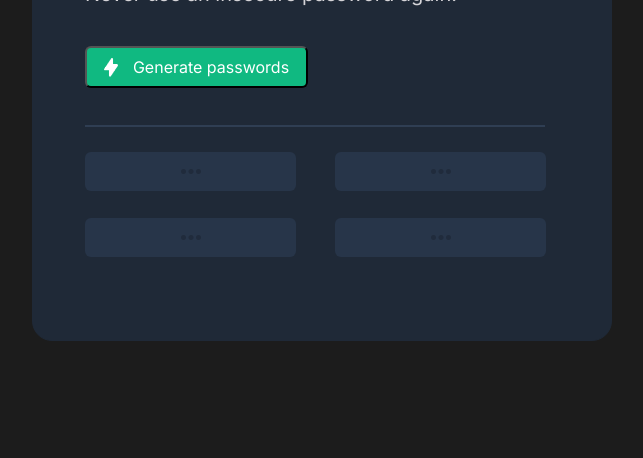
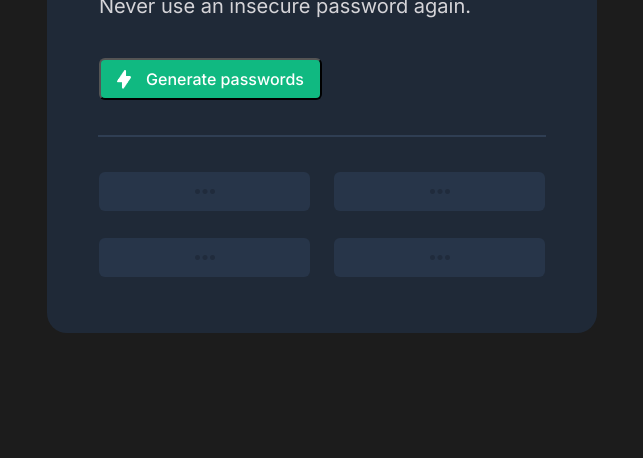
Before and after one commit to begs/password-generator, a plain HTML site: page index.html in a window 1280 px wide. Shown: the part 342-800 px from the top of the page, without its empty margins (318-961 px from the left). Drawn offline with Linux system fonts and the light colour scheme.

Commit message:
Rewrite several parts. Add flexbox. More efficient JS

```diff
--- a/index.css
+++ b/index.css
@@ -1,10 +1,10 @@
 html, body {
     margin: 0;
     padding: 0;
-    font-family: 'Karla';
+    font-family: 'Inter';
+    font-weight: 500;
     position: relative;
     background: #1C1C1C;
-    //min-height: 100vh;
     color: #FFFFFF;
     display: flex;
     justify-content: center;
@@ -12,26 +12,29 @@ html, body {
 }
 
 box {
-    width: 400px;
-    height: 400px;
-    border: 1px solid #1F2937;
+    width: 550px;
+    height: 550px;
     border-radius: 20px;
     background: #1F2937;
-    padding: 118px 126px 46px 52px;
+}
+
+#header-wrapper {
+    margin: 118px 144px 25px 52px;
 }
 
 .card-header {
+    font-family: 'Karla';
     font-style: normal;
     font-weight: 800;
     font-size: 40px;
     line-height: 40px;
 
     letter-spacing: -0.025em;
-
     color: #FFFFFF;
 }
 
 .card-header-green {
+    font-family: 'Karla';
     color: #10B981;
     font-style: normal;
     font-weight: 800;
@@ -50,16 +53,15 @@ box {
     padding-bottom: 1px;
     padding-top: 0px;
     color: #D5D4D8;
+    margin: 0 126px 51px 52px;
 }
 
 .generate-button {
     display: flex;
-    flex-direction: row;
     justify-content: center;
     align-items: center;
     background: #10B981;
-    margin-top: 51px;
-    margin-bottom: 29px;
+    margin: 0 275px 35px 52px;
     border-radius: 6px;
 
     height: 42px;
@@ -77,70 +79,26 @@ box {
 }
 
 .divider {
-    position: absolute;
-    width: 458px;
+    width: 446px;
     height: 0px;
-
     border: 1px solid #2F3E53;
+    margin-bottom: 35px;
 }
 
-.password-content-box-1 {
-    position: absolute;
-    width: 211px;
-    height: 39px;
-
-    background: #273549;
-    border-radius: 6px;
-    margin-top: 35px;
-    display: flex;
-    flex-direction: row;
-    justify-content: center;
-    align-items: center;
-}
-
-
-.password-content-box-2 {
-    position: absolute;
-    width: 211px;
-    height: 39px;
-
-    background: #273549;
-    border-radius: 6px;
-    margin-top: 35px;
-    margin-left: 250px;
-    justify-content: center;
-    align-items: center;
-    flex-direction: row;
-    display: flex;
-}
-
-
-.password-content-box-3 {
-    position: absolute;
-    width: 211px;
-    height: 39px;
-
-    background: #273549;
-    border-radius: 6px;
-    margin-top: 101px;
-
+.password-content-wrapper {
     display: flex;
     justify-content: center;
     align-items: center;
+    margin: 22px 52px 46px 52px;
 }
 
-
-.password-content-box-4 {
-    position: absolute;
-    width: 211px;
-    height: 39px;
-
-    background: #273549;
-    border-radius: 6px;
-    margin-top: 101px;
-    margin-left: 250px;
-
+.password {
     display: flex;
     justify-content: center;
     align-items: center;
+    width: 211px;
+    height: 39px;
+    background: #273549;
+    border-radius: 6px;
+    margin: 0 12px 27px 12px;
 }
--- a/index.html
+++ b/index.html
@@ -1,14 +1,22 @@
 <html>
 <head>
+        <!--Import Google fonts-->
         <link rel="stylesheet" href="index.css">
-        <link href="https://fonts.googleapis.com/css2?family=Karla:wght@400;500;800&display=swap" rel="stylesheet"/>
-        <link href="https://fonts.googleapis.com/css?family=Inter" rel="stylesheet"/>
+        <link rel="preconnect" href="https://fonts.googleapis.com">
+        <link rel="preconnect" href="https://fonts.gstatic.com" crossorigin>
+        <link href="https://fonts.googleapis.com/css2?family=Karla:wght@800&display=swap" rel="stylesheet">
+
+        <link rel="preconnect" href="https://fonts.googleapis.com">
+        <link rel="preconnect" href="https://fonts.gstatic.com" crossorigin>
+        <link href="https://fonts.googleapis.com/css2?family=Inter:wght@400;500&display=swap" rel="stylesheet">
 </head>
 
 <body>
     <box>
+        <div id="header-wrapper">
             <div class="card-header">Generate a
             <div class="card-header-green">random password</div></div>
+        </div>
 
         <p class="supporting-text">Never use an insecure password again.</p>
 
@@ -16,24 +24,29 @@
             <img src="icons/lightning-icon.png" alt="lightning icon" style="width:14px; height: 19px;"><div class="generate-button-text">Generate passwords</div>
         </button>
 
-        <hr class="divider"></hr>
+        <hr class="divider">
 
-        <div class="password-content-box-1">
-            <div id="password-el-1"><img src="icons/dots-icon.png" alt="empty password icon"></div>
+        <div class="password-content-wrapper">
+            <div>
+                <div>
+                    <div class="password"><img src="icons/dots-icon.png" alt="empty password icon"></div>
                 </div>
 
-        <div class="password-content-box-2">
+                <div class="password">
                     <div id="password-el-2"><img src="icons/dots-icon.png" alt="empty password icon"></div>
                 </div>
+            </div>
 
-        <div class="password-content-box-3">
+            <div>
+                <div class="password">
                     <div id="password-el-3"><img src="icons/dots-icon.png" alt="empty password icon"></div>
                 </div>
 
-        <div class="password-content-box-4">
+                <div class="password">
                     <div id="password-el-4"><img src="icons/dots-icon.png" alt="empty password icon"></div>
                 </div>
-
+            </div>
+        </div>
     </box>
     <script src="index.js"></script>
 </body>
--- a/index.js
+++ b/index.js
@@ -1,4 +1,7 @@
-let passwordLength = 15;
+const passwordLength = 15;
+const numPasswords = 4;
+const passwordEls = document.querySelectorAll('.password')
+
 let passwordEl1 = document.getElementById("password-el-1");
 let passwordEl2 = document.getElementById("password-el-2");
 let passwordEl3 = document.getElementById("password-el-3");
@@ -16,8 +19,7 @@ function generatePassword() {
 }
 
 function generateButtonClicked() {
-	passwordEl1.innerText = generatePassword();
-	passwordEl2.innerText = generatePassword();
-	passwordEl3.innerText = generatePassword();
-	passwordEl4.innerText = generatePassword();
+	for (i = 0; i<numPasswords; i++) {
+		passwordEls[i].textContent = generatePassword();
+	}
 }
```
Lines whose indentation alone changed are shown as unchanged.
